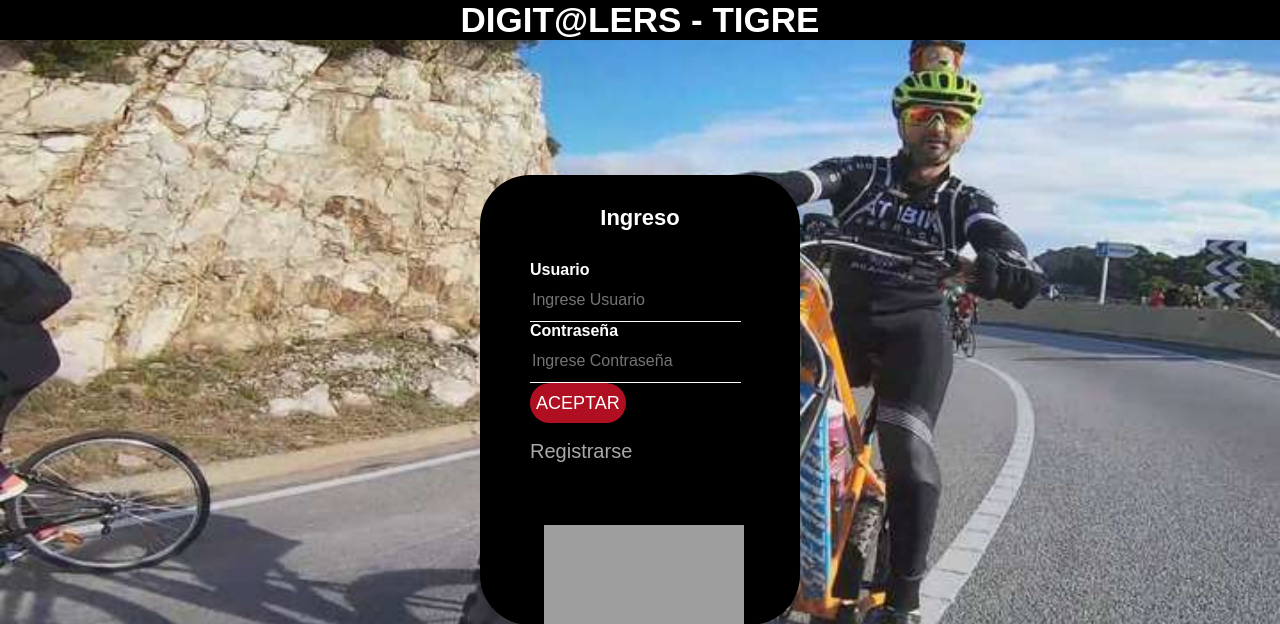
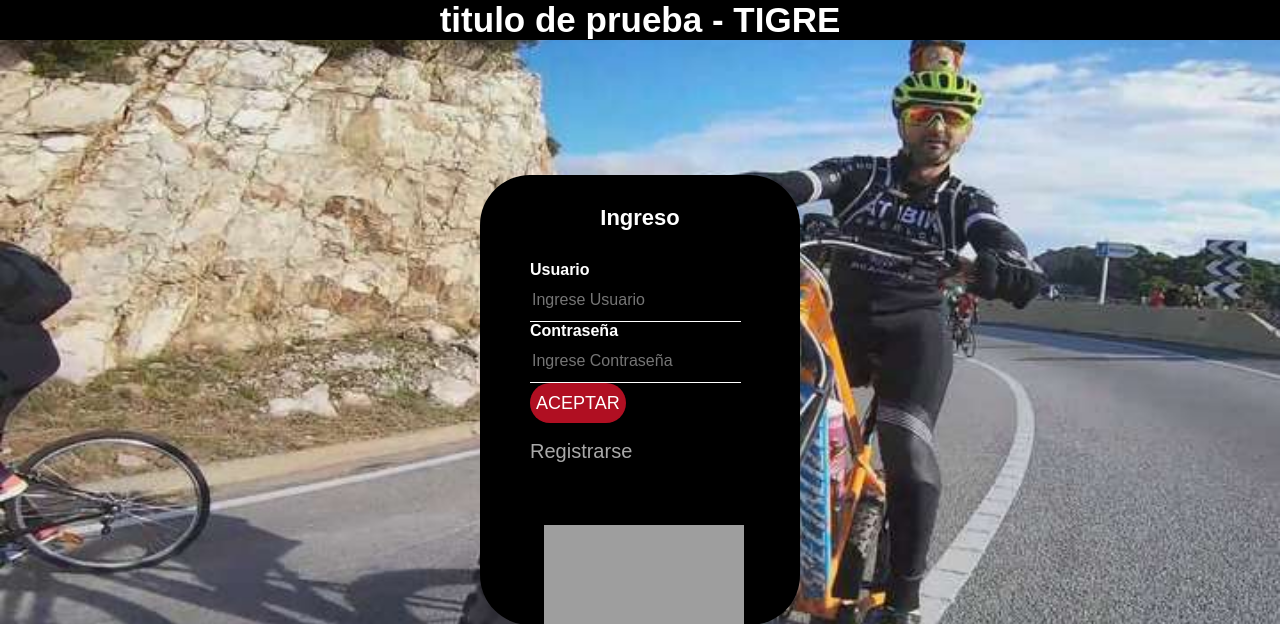
Before and after one commit to dalaniz/dgtigre, a PHP site: page /ivansalto/login.php in a window 1280 px wide. Shown: the top 624 px of the page. Run offline with PHP 8.4, Linux system fonts and the light colour scheme; grey boxes are pictures that could not be loaded.

Commit message:
modificacion

```diff
--- a/ivansalto/bienvenido.php
+++ b/ivansalto/bienvenido.php
@@ -7,7 +7,7 @@ $msg = "";
 <head>
 
 <meta name="viewport" content="width=device-width, initial-scale=1.0">
-<link rel="stylesheet" href="../css/common.css" type="text/css" />
+<link rel="stylesheet" href="../css/salto.css?v=<?php echo(rand()); ?>" type="text/css" />
 
 </head>
 
--- a/ivansalto/login.php
+++ b/ivansalto/login.php
@@ -11,7 +11,7 @@ $msg = isset($_GET['msg']) ? $_GET['msg'] : "";
 
 <body>
 
-<div class="titulo_principal"> <label>DIGIT@LERS - TIGRE</label>
+<div class="titulo_principal"> <label>titulo de prueba - TIGRE</label>
 </div>
 
 <div class="login-box">
```
